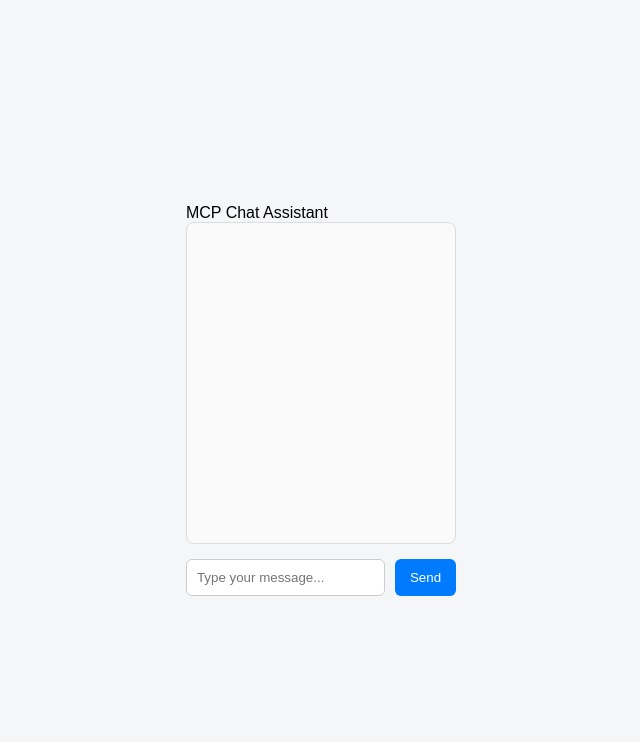
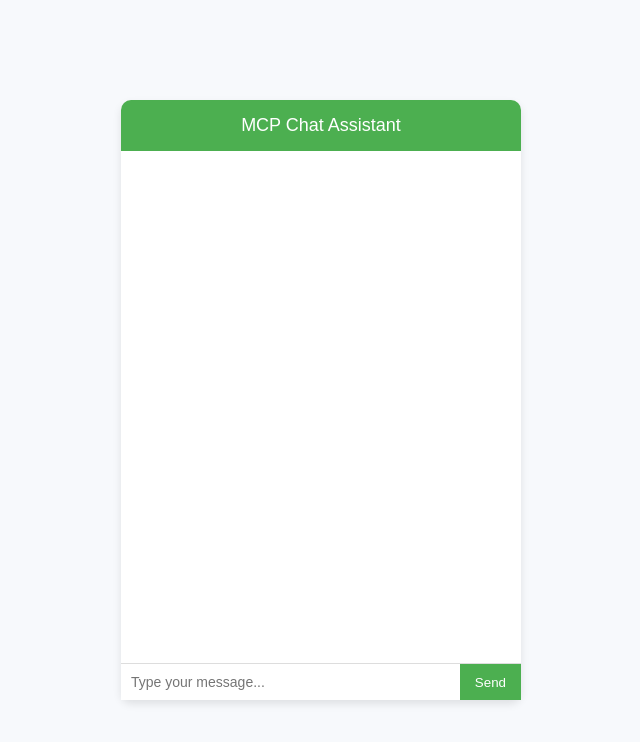
Before and after one commit to Jananirampro/mcp-server-ui, a plain HTML site: page index.html in a window 1280 px wide. Shown: the whole page, without its empty margins (319-959 px from the left). Drawn offline with Linux system fonts and the light colour scheme.

Commit message:
style changes

```diff
--- a/style.css
+++ b/style.css
@@ -1,71 +1,79 @@
 body {
     font-family: Arial, sans-serif;
-  background: #f4f6f8;
-  margin: 0;
+    background: #f7f9fc;
     display: flex;
     justify-content: center;
     align-items: center;
     height: 100vh;
+    margin: 0;
 }
 
-.container {
+.chat-container {
     width: 400px;
+    height: 600px;
     background: white;
-  border-radius: 12px;
-  box-shadow: 0 4px 20px rgba(0,0,0,0.1);
-  padding: 20px;
+    border-radius: 10px;
+    box-shadow: 0 4px 8px rgba(0,0,0,0.1);
+    display: flex;
+    flex-direction: column;
 }
 
-h1 {
+header {
+    background: #4CAF50;
+    color: white;
+    padding: 15px;
+    font-size: 18px;
     text-align: center;
-  color: #333;
+    border-top-left-radius: 10px;
+    border-top-right-radius: 10px;
 }
 
-#chat-box {
-  height: 300px;
+.chat-box {
+    flex: 1;
+    padding: 15px;
     overflow-y: auto;
-  border: 1px solid #ddd;
-  border-radius: 8px;
-  padding: 10px;
-  margin-bottom: 15px;
-  background: #fafafa;
+    display: flex;
+    flex-direction: column;
+    gap: 10px;
 }
 
 .message {
-  margin: 8px 0;
+    max-width: 80%;
+    padding: 10px;
+    border-radius: 8px;
+    font-size: 14px;
 }
 
 .user {
-  text-align: right;
-  color: #007bff;
+    align-self: flex-end;
+    background: #DCF8C6;
 }
 
 .bot {
-  text-align: left;
-  color: #28a745;
+    align-self: flex-start;
+    background: #F1F0F0;
 }
 
 .input-area {
     display: flex;
-  gap: 10px;
+    border-top: 1px solid #ddd;
 }
 
 input {
     flex: 1;
+    border: none;
     padding: 10px;
-  border-radius: 6px;
-  border: 1px solid #ccc;
+    font-size: 14px;
 }
 
 button {
-  padding: 10px 15px;
-  background: #007bff;
+    background: #4CAF50;
     color: white;
     border: none;
-  border-radius: 6px;
+    padding: 10px 15px;
     cursor: pointer;
 }
 
 button:hover {
-  background: #0056b3;
+    background: #45a049;
 }
```
Lines whose indentation alone changed are shown as unchanged.
